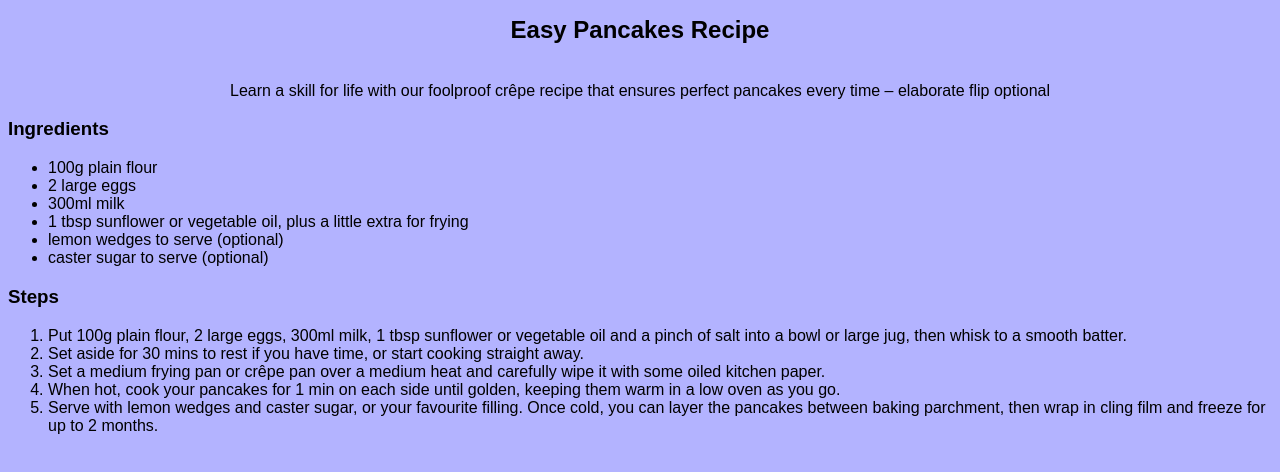
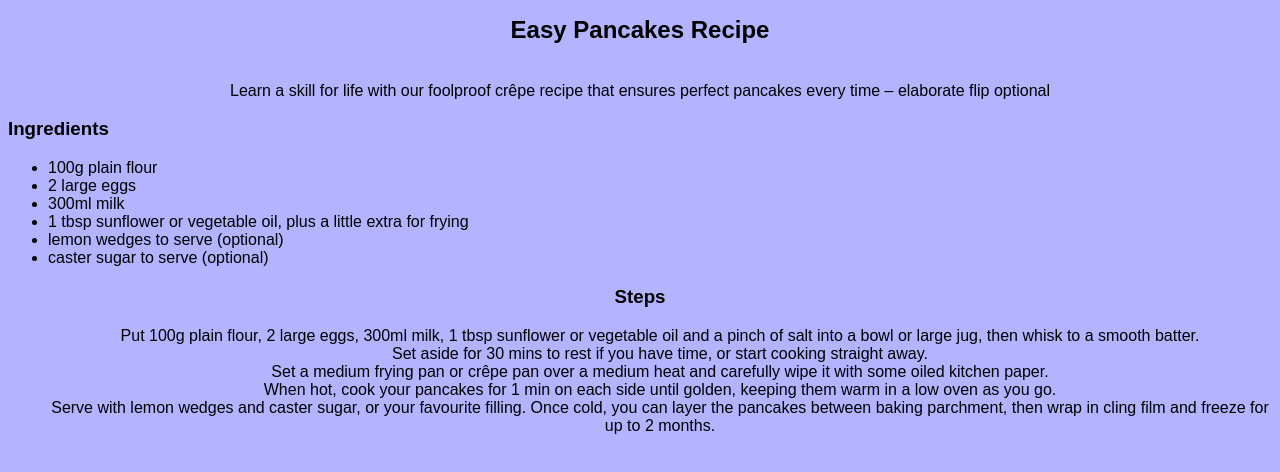
Before and after one commit to nicholasgee9999/odin-recipes, a plain HTML site: page recipes/pancakes.html in a window 1280 px wide. Shown: the part 324-796 px from the top of the page. Drawn offline with Linux system fonts and the light colour scheme.

Commit message:
created a div for steps, removed numbers and centered

```diff
--- a/recipes/pancakes.html
+++ b/recipes/pancakes.html
@@ -29,7 +29,8 @@
                 </li>
             </ul>
 
-        <h3>Steps</h3>
+        <div id="steps">
+            <h3 class="stepstitle">Steps</h3>
                 <ol>
                     <li>Put 100g plain flour, 2 large eggs, 300ml milk, 1 tbsp sunflower or vegetable oil and a pinch of salt into a bowl or large jug, then whisk to a smooth batter.
                     </li>
@@ -42,5 +43,6 @@
                     <li>Serve with lemon wedges and caster sugar, or your favourite filling. Once cold, you can layer the pancakes between baking parchment, then wrap in cling film and freeze for up to 2 months.
                     </li>
                 </ol>
+        </div>
     </body>
 </html>
--- a/style.css
+++ b/style.css
@@ -100,3 +100,8 @@ a {
     margin-top: 3%;
     text-align: center;
 }
+
+#steps .stepstitle, ol li {
+    text-align: center;
+    list-style-type: none;
+}
```
Lines whose indentation alone changed are shown as unchanged.
